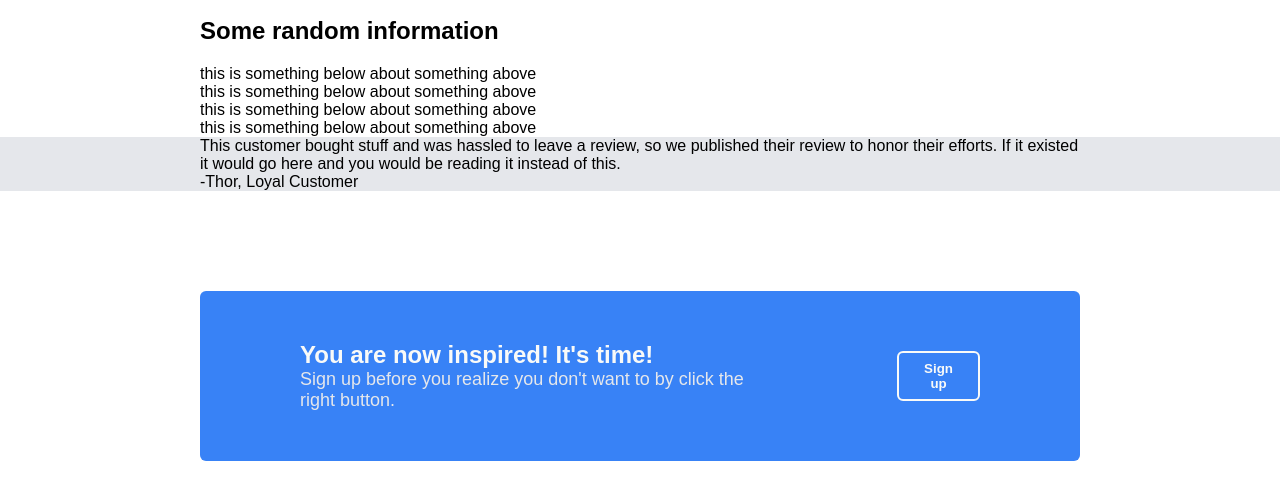
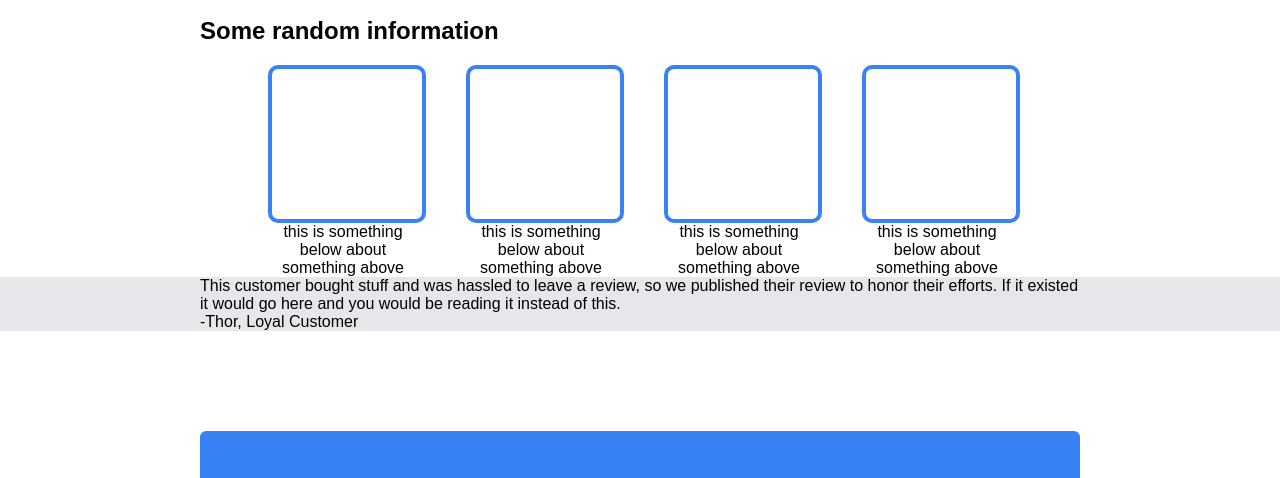
Before and after one commit to kizzlesulli/LDP, a plain HTML site: page index.html in a window 1280 px wide. Shown: the part 266-744 px from the top of the page. Drawn offline with Linux system fonts and the light colour scheme.

Commit message:
Style info cards in cards section

```diff
--- a/style.css
+++ b/style.css
@@ -76,6 +76,25 @@ button {
     border-radius: 6px;
 }
 
+.cards {
+    text-align: center;
+    display: flex;
+    justify-content: center;
+    gap: 48px;
+}
+
+.card {
+    width: 150px;
+    height: auto;
+}
+
+.box {
+    width: 150px;
+    height: 150px;
+    border: solid #3882F6 4px;
+    border-radius: 10px;
+}
+
 #quote {
     background-color: #E5E7EB;
 }
@@ -91,7 +110,8 @@ button {
     gap: 150px;
     background-color: #3882F6;
     border-radius: 6px;
-    padding: 50px 100px
+    padding: 50px 100px;
+    min-width: 350px;
 }
 
 .button > button {
```
